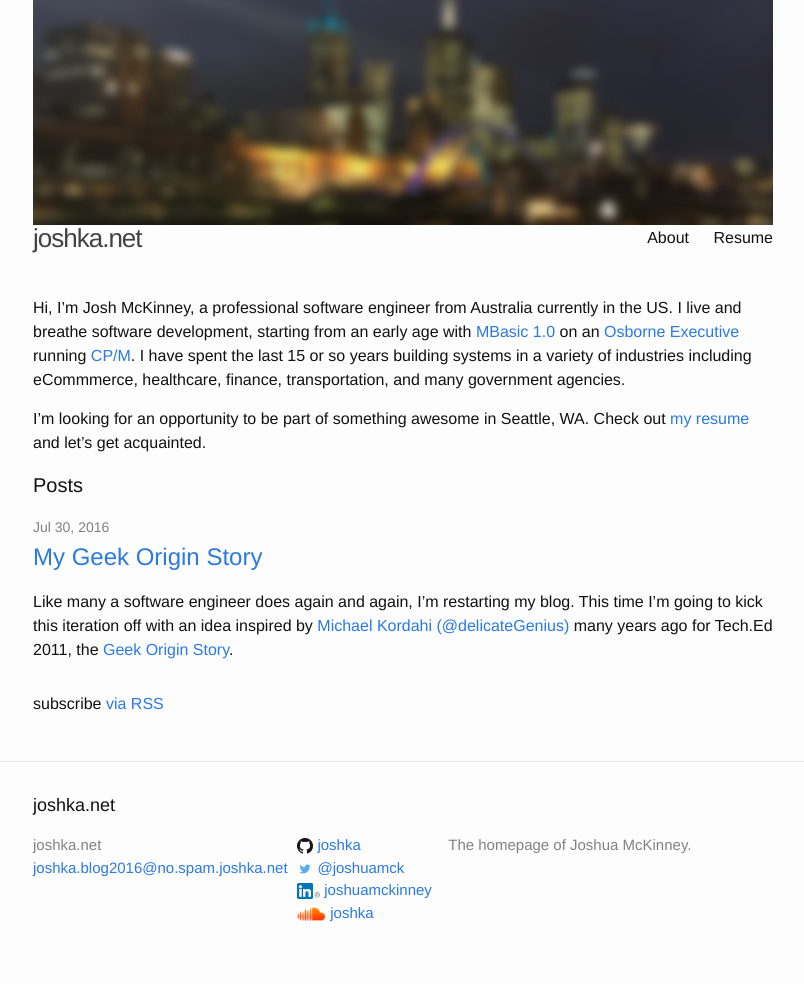
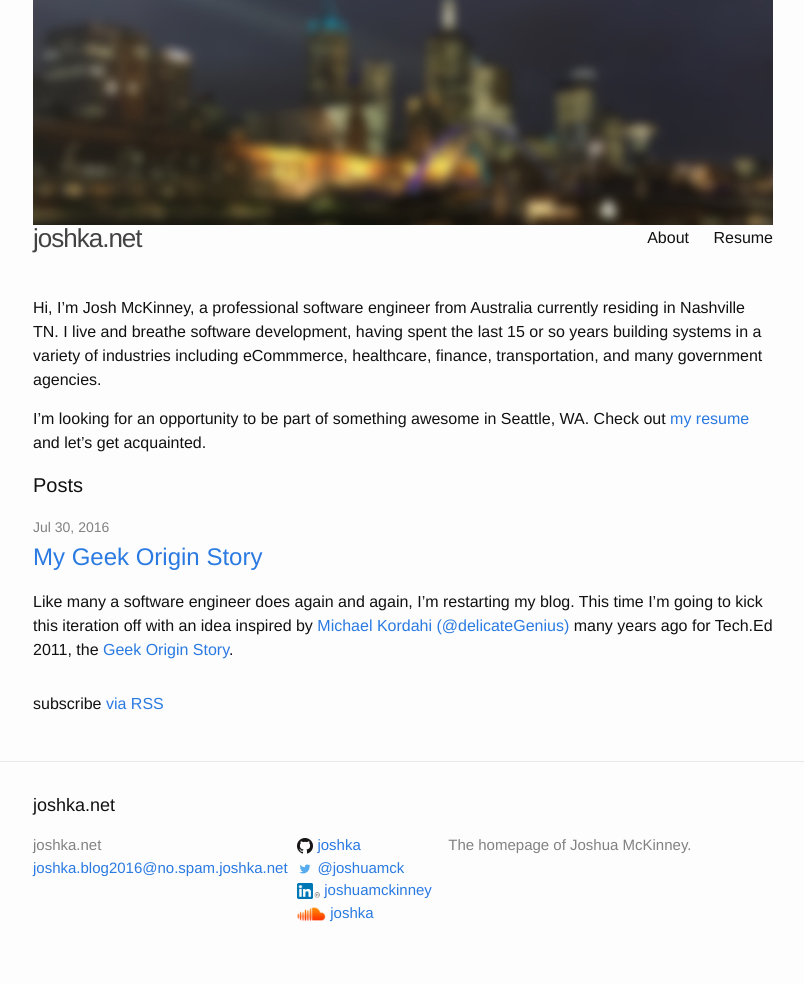
Before and after one commit to joshka/joshka.github.io, a Jekyll site: the page built from index.html, in a window 1280 px wide. Shown: the whole page, without its empty margins (237-1041 px from the left). Built offline with Jekyll 4.4.1, drawn with Linux system fonts in a browser that asks for light colours.

Commit message:
Make about.md nicer

```diff
--- a/_includes/about.md
+++ b/_includes/about.md
@@ -1,8 +1,5 @@
-Hi, I'm Josh McKinney, a professional software engineer from Australia currently in the
-US. I live and breathe software development, starting from an early age with
-[MBasic 1.0](https://en.wikipedia.org/wiki/MBASIC) on an
-[Osborne Executive](https://en.wikipedia.org/wiki/Osborne_Executive)
-running [CP/M](https://en.wikipedia.org/wiki/CP/M). I have spent
+Hi, I'm Josh McKinney, a professional software engineer from Australia currently
+residing in Nashville TN. I live and breathe software development, having spent
 the last 15 or so years building systems in a variety of industries including
 eCommmerce, healthcare, finance, transportation, and many government
 agencies.
```
